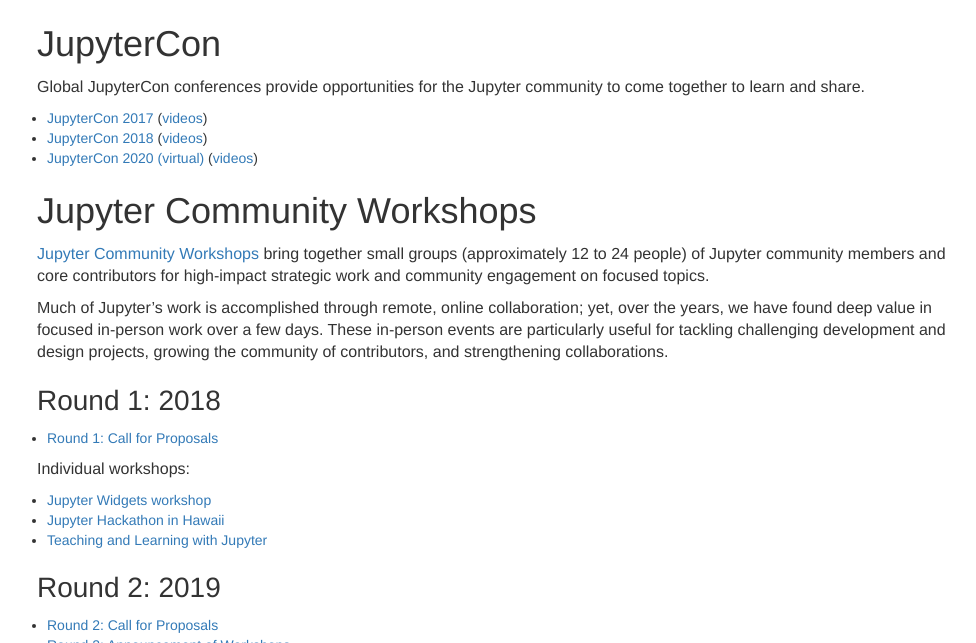
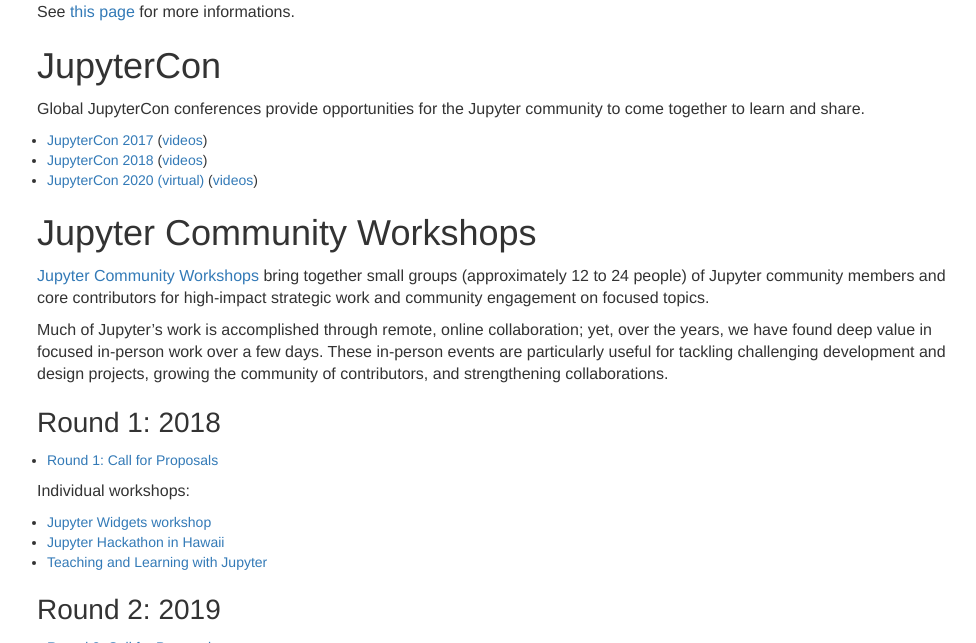
Before and after one commit to jupyter/jupyter.github.io, a Jekyll site: the page built from events.md, in a window 1280 px wide and 900 px high, scrolled down 868 px, cut to the strip 257-900 px from the top of the window. Shown: the whole strip, without its empty margins (143-1119 px from the left). Built offline with Jekyll 4.4.1, drawn with Linux system fonts in a browser that asks for light colours.

Commit message:
more info

```diff
--- a/events.md
+++ b/events.md
@@ -14,6 +14,9 @@
 This is a calendar of regular online events.  It might not be exhaustive.
 
 <iframe src="https://calendar.google.com/calendar/embed?height=600&amp;wkst=1&amp;bgcolor=%23ffffff&amp;ctz=local&amp;src=ZGdwZDM2ZjQzZXQ5Z3JhYm42dGRpbjZwbWNAZ3JvdXAuY2FsZW5kYXIuZ29vZ2xlLmNvbQ&amp;src=bTNoZWs2OWRhZzczODF1bXQ4a2NqZDc1dTRAZ3JvdXAuY2FsZW5kYXIuZ29vZ2xlLmNvbQ&amp;src=YXFwa3VpNXE3b2kzMnBrOXRjcDUzaG5zc2NAZ3JvdXAuY2FsZW5kYXIuZ29vZ2xlLmNvbQ&amp;src=ZDE4NzR1cjZmZGh1ajBzbmpuaWxhYzJubGNAZ3JvdXAuY2FsZW5kYXIuZ29vZ2xlLmNvbQ&amp;src=cGlhaGluZWpqcjZzc3ZpOGlrbWpqb3A2cm9AZ3JvdXAuY2FsZW5kYXIuZ29vZ2xlLmNvbQ&amp;color=%23AD1457&amp;color=%23EF6C00&amp;color=%23616161&amp;color=%23F6BF26&amp;color=%239E69AF" style="border:solid 1px #777" width="800" height="600" frameborder="0" scrolling="no"></iframe>
+
+See [this page](https://jupyter.readthedocs.io/en/latest/community/content-community.html#jupyter-wide-meetings) for
+more informations.
 
 ## JupyterCon
 
```
